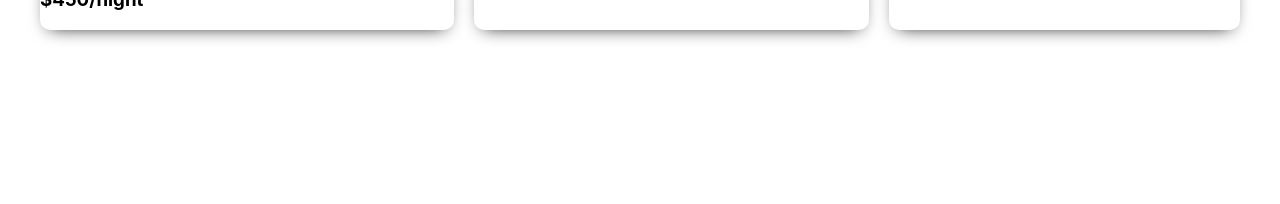
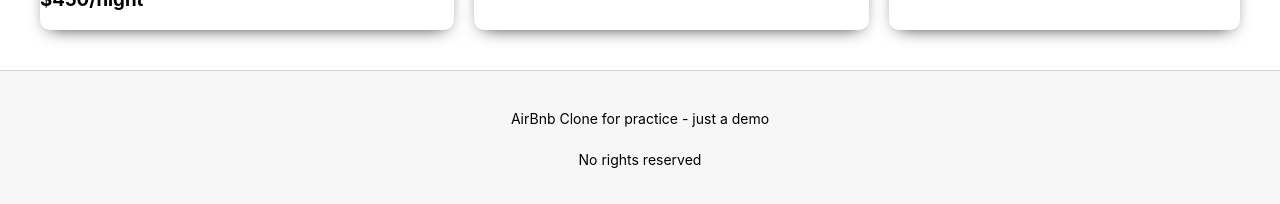
Before and after one commit to cathjime/mockBnb, a React (Create React App) app: page / in a window 1280 px wide. Shown: the part 1583-1787 px from the top of the page. Before the commit the page ends 1653 px from the top, so only its background shows below. Built offline with nearby package versions, Linux system fonts and the light colour scheme.

Commit message:
footer complete

```diff
--- a/src/App.js
+++ b/src/App.js
@@ -1,12 +1,14 @@
 import "./App.css";
 import Home from "./Home";
-import Header from "./Header"
+import Header from "./Header";
+import Footer from "./Footer";
 
 function App() {
   return (
     <div className="App">
       <Header />
       <Home />
+      <Footer />
     </div>
   );
 }
--- /dev/null
+++ b/src/Footer.css
@@ -0,0 +1,10 @@
+.footer {
+  border-top: 1px solid lightgray;
+  padding: 20px;
+  background-color: #f7f7f7;
+  text-align: center;
+}
+.footer > p {
+  padding: 5px;
+  font-size: 14px;
+}
--- /dev/null
+++ b/src/Footer.js
@@ -0,0 +1,13 @@
+import React from "react";
+import "./Footer.css";
+
+const Footer = () => {
+  return (
+    <div className="footer">
+      <p>AirBnb Clone for practice - just a demo</p>
+      <p>No rights reserved</p>
+    </div>
+  );
+};
+
+export default Footer;
```
